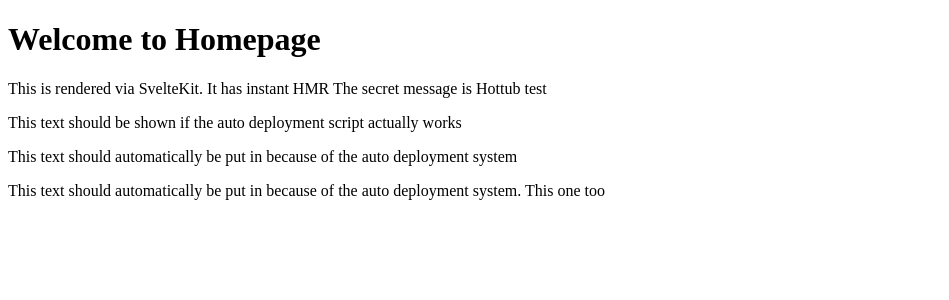
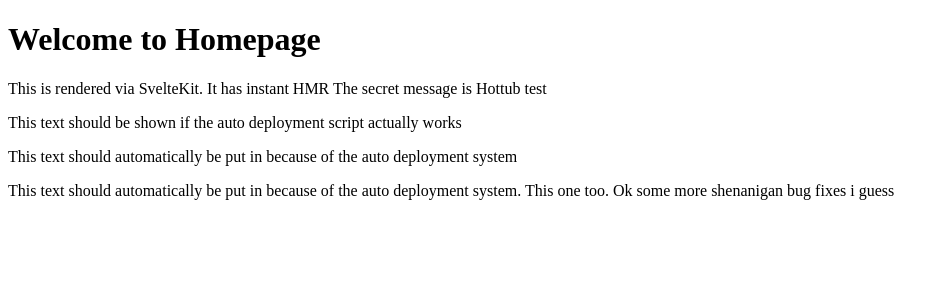
Before and after one commit to Keinstein0/HomeserverCentral, a SvelteKit app in the folder Homepage/: page / in a window 1280 px wide. Shown: the top 300 px of the page, without its empty margins (0-949 px from the left). Built offline with nearby package versions, Linux system fonts and the light colour scheme.

Commit message:
another change to test the auto CD

```diff
--- a/Homepage/src/routes/+page.svelte
+++ b/Homepage/src/routes/+page.svelte
@@ -12,5 +12,5 @@
 
 <p>
     This text should automatically be put in because of the auto deployment
-    system. This one too
+    system. This one too. Ok some more shenanigan bug fixes i guess
 </p>
```
